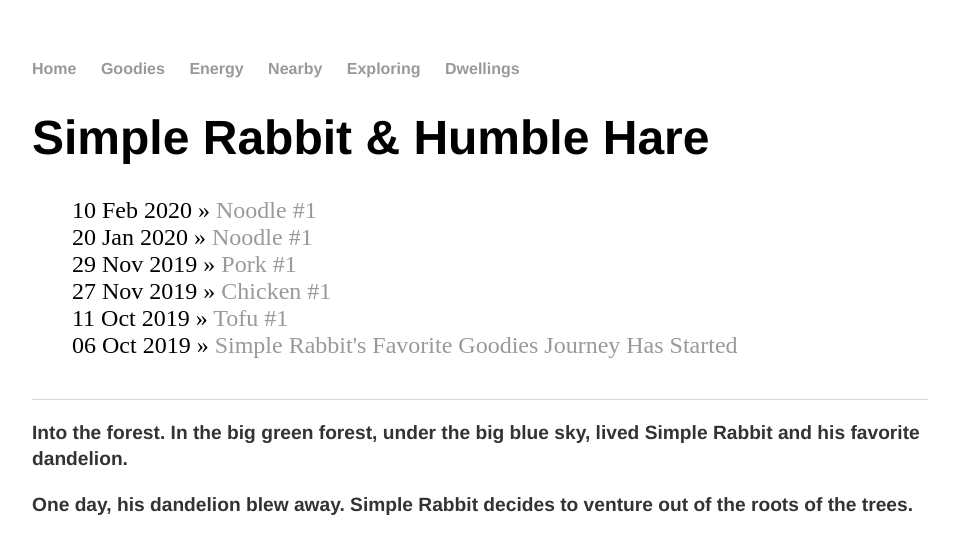
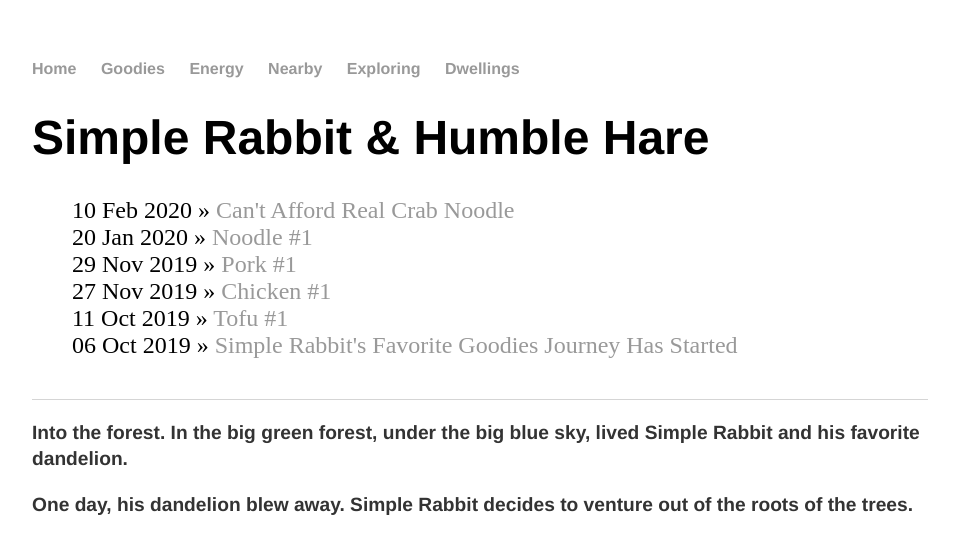
Before and after one commit to Squishy-Penguin/Squishy-Penguin.github.io, a Jekyll site: the page built from goodies/index.html, in a window 1280 px wide. Shown: the top 554 px of the page, without its empty margins (160-1119 px from the left). Built offline with Jekyll 4.4.1, drawn with Linux system fonts in a browser that asks for light colours.

Commit message:
Update 2020-02-10-Noodle-#-2.md

```diff
--- a/_posts/2020-02-10-Noodle-#-2.md
+++ b/_posts/2020-02-10-Noodle-#-2.md
@@ -1,6 +1,6 @@
 ---
 layout: post
-title: "Noodle #1"
+title: "Can't Afford Real Crab Noodle"
 date: 2020-02-10
 ---
 # Can't Afford Real Crab Noodle \#1
```
